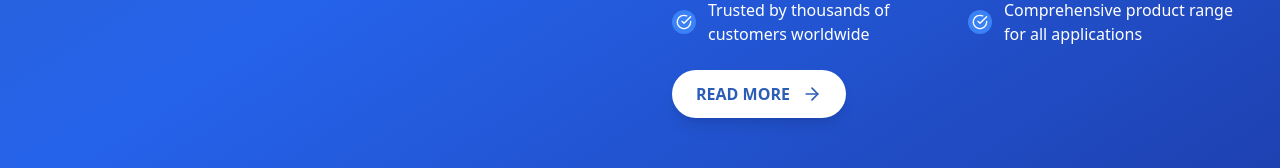
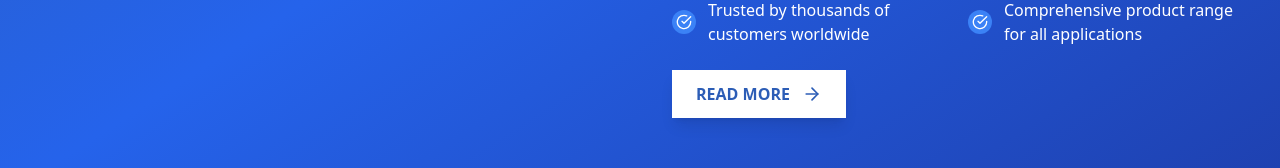
Before and after one commit to AzmehAh/azmeh-web, a React (Vite) app: page /about in a window 1280 px wide. Shown: the part 704-872 px from the top of the page. Built offline with nearby package versions, Linux system fonts and the light colour scheme.

Commit message:
Updated About.tsx

```diff
--- a/src/components/About.tsx
+++ b/src/components/About.tsx
@@ -230,7 +230,7 @@ const About = () => {
           onClick={() => navigate('/about')}
           whileHover={{ scale: 1.05 }}
           whileTap={{ scale: 0.95 }}
-          className="self-start flex items-center space-x-3 px-6 py-3 bg-white text-[#2C5DB6] font-semibold rounded-full shadow-lg hover:bg-[#2C5DB6] hover:text-white transition-all duration-300"
+          className="self-start flex items-center space-x-3 px-6 py-3 bg-white text-[#2C5DB6] font-semibold shadow-lg hover:bg-[#2C5DB6] hover:text-white transition-all duration-300"
         >
           <span>READ MORE</span>
           <ArrowRight className="w-5 h-5 transition-transform group-hover:translate-x-2" />
```
